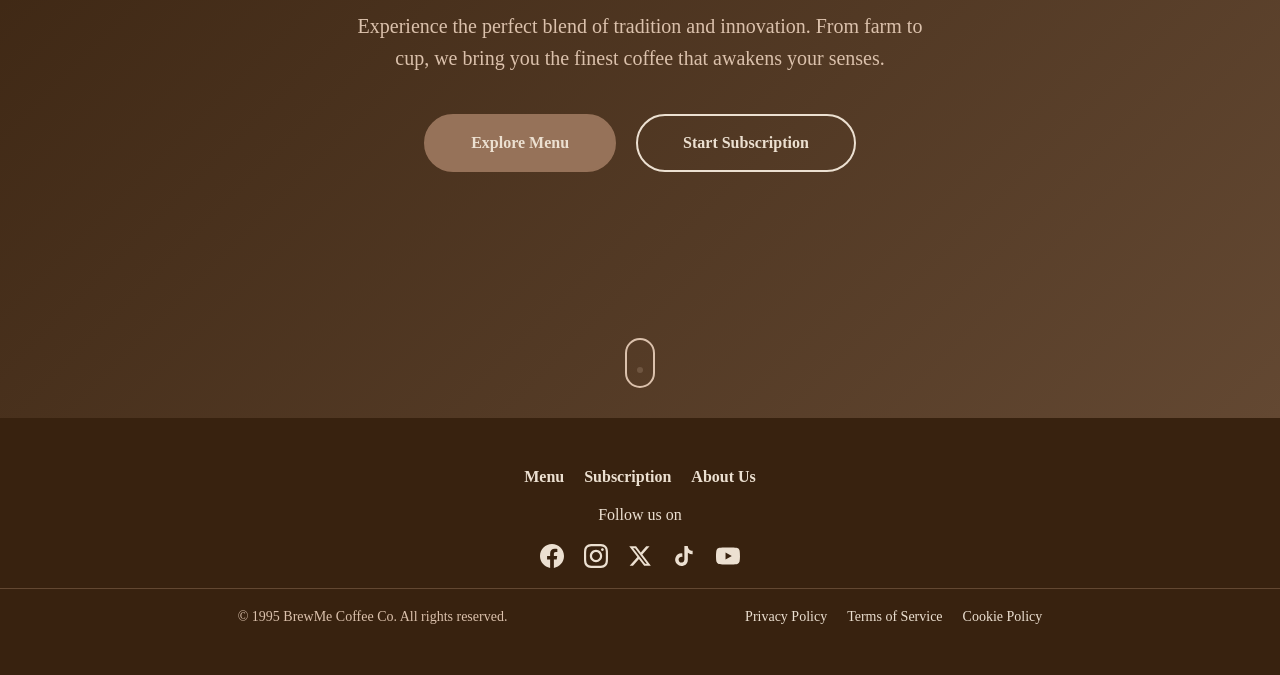
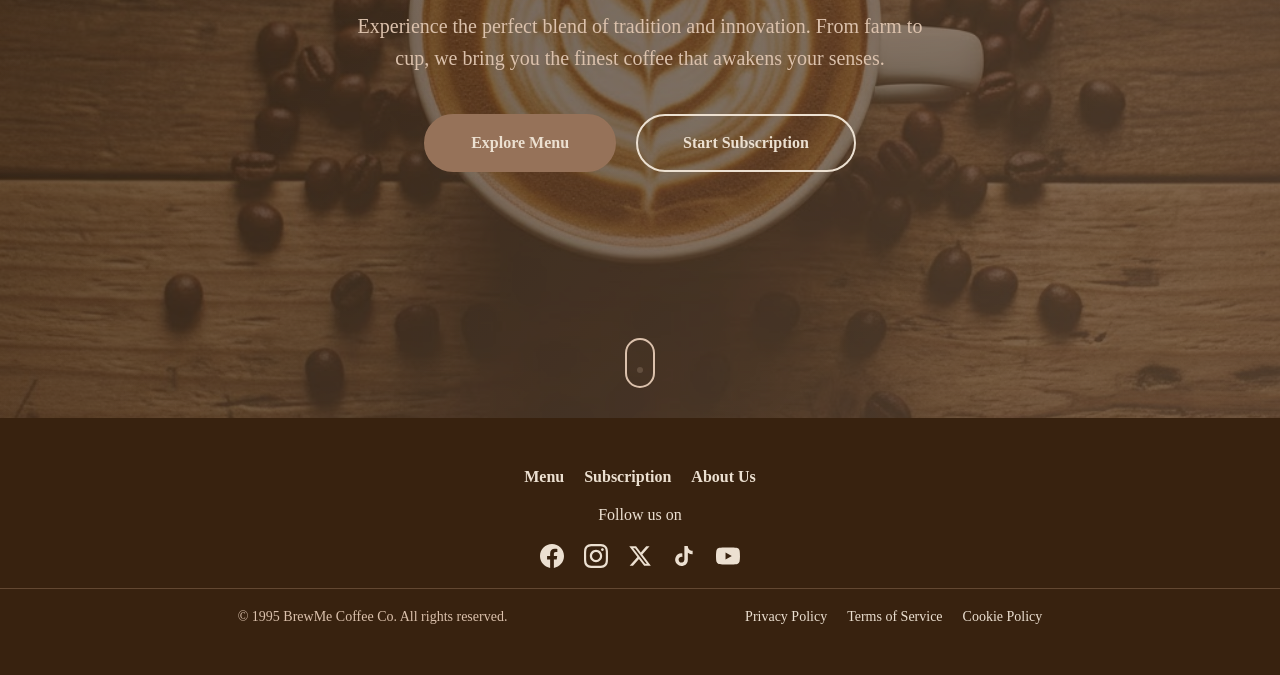
Before and after one commit to DDBSchool/Group-6--RWD-WAD-1st-Sem-Midterm-Project--S.Y-2025-2026, a plain HTML site: page index.html in a window 1280 px wide. Shown: the part 492-1167 px from the top of the page. Drawn offline with Linux system fonts and the light colour scheme; the site is published under a folder, as on GitHub Pages, so addresses that start at the root find nothing.

Commit message:
feat: image fixed2

```diff
--- a/css/hero.css
+++ b/css/hero.css
@@ -16,7 +16,7 @@
   left: 0;
   right: 0;
   bottom: 0;
-  background-image: url('/assets/images/hero-bg.png');
+  background-image: url('../assets/images/hero-bg.png');
   background-size: cover;
   background-position: center;
   opacity: 0.3;
```
